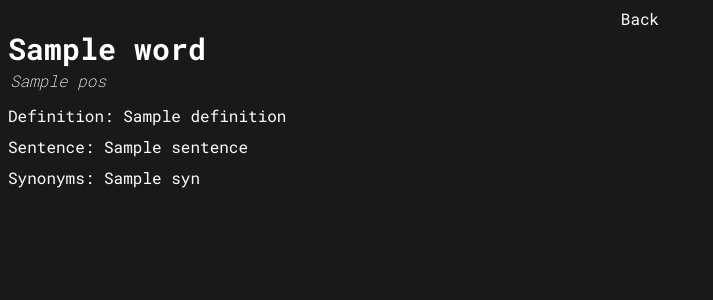
After one commit to ngivanyh/Projects, a Flask app: template dict-app/templates/word.html in a window 1280 px wide. The commit adds this page. Shown: the top 300 px of the page, without its empty margins (0-713 px from the left). Run offline with Flask 3, Linux system fonts and the light colour scheme; the template is opened without the code that fills it: most values are stand-ins (such as "Sample title", 1, 10 or a date in 2020).

Commit message:
i'm back

```diff
--- /dev/null
+++ b/dict-app/app.py
@@ -0,0 +1,59 @@
+from flask import Flask, render_template, request, redirect
+from sqlite3 import *
+from search import get_word
+
+redirects = 0
+
+def merge(word_dict):
+    pos_merge, def_merge, sentence_merge, syn_merge = "", "", "", ""
+
+    for i in range(len(word_dict)):
+        ip = (i + 1)
+        if i == 0:
+            num = (str(ip) + ". ")
+        else:
+            num = (" " + str(ip) + ". ")
+
+        span = '<span class="span-' + str(ip % 4) + '">'
+        full = (span + num)
+
+        if not (word_dict[i]["pos"] == "noun"):
+            sentence_merge += (full + word_dict[i]["sentence"] + "</span>")
+
+        pos_merge += (full + word_dict[i]["pos"] + "</span>")
+        def_merge += (full + word_dict[i]["definition"] + "</span>")
+        syn_merge += (full + word_dict[i]["synonyms"][0] + "</span>")
+
+    return [pos_merge, def_merge, sentence_merge, syn_merge]
+
+app = Flask(__name__)
+
+@app.route("/")
+def index():
+    if redirects > 0:
+        return render_template("index.html", not_found="<h5>Not a word!</h5>")
+    else:
+        return render_template("index.html", not_found="")
+
+@app.route("/word", methods=["POST"])
+def word():
+    global redirects
+    redirects = 0
+
+    word = request.form.get("word")
+
+    if not word:
+        redirects += 1
+        return redirect("/")
+
+    res = get_word(word)
+    if res == []:
+        redirects += 1
+        return redirect("/")
+    else:
+        merge_res = merge(res)
+        return render_template("word.html", word=word, pos=merge_res[0], definition=merge_res[1], sentence=merge_res[2], syn=merge_res[3])
+
+@app.route("/back")
+def back():
+    return redirect("/")
--- a/electron_test/style.css
+++ b/dict-app/static/style.css
@@ -10,9 +10,23 @@ body {
 
 }
 
+h5 {
+    color: #D21404;
+    font-weight: 600;
+    margin: 0px;
+}
+
 #center_div {
     display: flex;
     justify-content: center;
+}
+
+.submit_btn {
+    height: 20px;
+    padding: 0px;
+    background-color: #191919;
+    color: #FFFFFF;
+    border: none;
 }
 
 #search {
@@ -26,13 +40,6 @@ body {
     margin-bottom: 4px;
     outline: none;
     color: #FFFFFF;
-}
-
-#notfound {
-    /* visibility: hidden; */
-    display: block;
-    margin: 0px;
-    color: #D0312D;
 }
 
 .text {
@@ -58,3 +65,16 @@ body {
 #def {
     margin-top: 14px;
 }
+
+.span-2 {
+    color: #D21404;
+}
+
+.span-3 {
+    color: #0F52BA;
+}
+
+/* span-0 because of ip % 4 */
+.span-0 {
+    color: #028A0F;
+}
--- /dev/null
+++ b/dict-app/templates/layout.html
@@ -0,0 +1,15 @@
+<!DOCTYPE html>
+<html lang="en">
+<head>
+    <title>MiniDict</title>
+    <meta charset="UTF-8">
+    <meta name="viewport" content="width=device-width, initial-scale=1.0">
+    <link rel="stylesheet" href="../static/style.css" type="text/css">
+    <link rel="preconnect" href="https://fonts.googleapis.com">
+    <link rel="preconnect" href="https://fonts.gstatic.com" crossorigin>
+    <link href="https://fonts.googleapis.com/css2?family=Roboto+Mono:wght@100..700&display=swap" rel="stylesheet">
+</head>
+<body>
+    {% block body %}{% endblock %}
+</body>
+</html>
--- /dev/null
+++ b/dict-app/templates/word.html
@@ -0,0 +1,18 @@
+{% extends "layout.html" %}
+
+{% block body %}
+    <div id="center_div">
+        <form action="/back">
+            <button class="submit_btn" type="submit">Back</button>
+        </form>
+        <!-- <textarea id="search" placeholder="Search"></textarea> -->
+    </div>
+    <div id="word-display">
+        <p id="word" class="text">{{ word }}</p>
+        <p id="pos">{{ pos|safe }}</p>
+        <p id="def" class="text detailedinfo">Definition: {{ definition|safe }}</p>
+        <p id="sentence" class="text detailedinfo">Sentence: {{ sentence|safe }}</p>
+        <p id="synonyms" class="text detailedinfo">Synonyms: {{ syn|safe }}</p>
+    </div>
+    <!-- <script src="script.js"></script> -->
+{% endblock %}
```
Also changed, not shown: dict-app/main.js (added, +34 -0 lines), dict-app/search.py (added, +84 -0 lines), dict-app/templates/index.html (added, +33 -0 lines), electron_test/index.html (deleted, +0 -21 lines), electron_test/main.js (deleted, +0 -15 lines), 2 other files.
